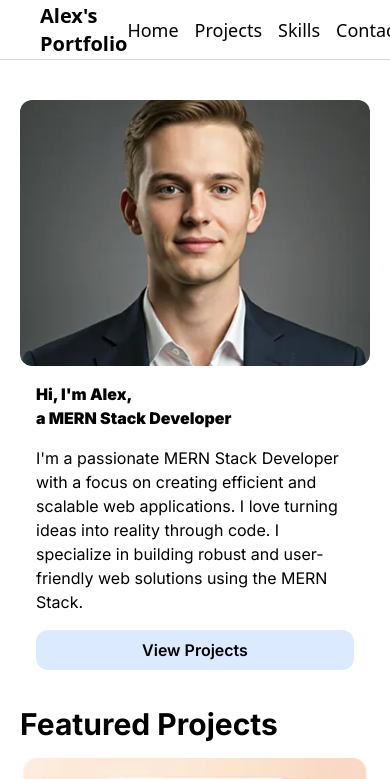
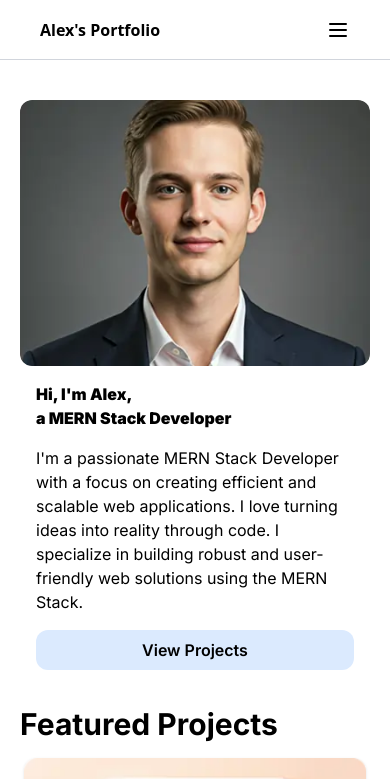
Before and after one commit to abhi-2255/New-Portfolio, a React (Vite) app: page / in a window 390 px wide. Shown: the top 779 px of the page. Built offline with nearby package versions, Linux system fonts and the light colour scheme.

Commit message:
Modified files

```diff
--- a/package.json
+++ b/package.json
@@ -15,6 +15,7 @@
     "@fortawesome/free-solid-svg-icons": "^7.0.0",
     "@fortawesome/react-fontawesome": "^0.2.3",
     "@tailwindcss/vite": "^4.1.11",
+    "lucide-react": "^0.536.0",
     "react": "^19.1.0",
     "react-dom": "^19.1.0",
     "tailwindcss": "^4.1.11"
--- a/src/navbar.tsx
+++ b/src/navbar.tsx
@@ -1,15 +1,36 @@
-import React from 'react'
+import { useState } from "react";
+import { Menu } from 'lucide-react';
 
 export default function Navbar() {
+    const [menuOpened, setOpened] = useState(false)
+    console.log(menuOpened);
+
     return (
+        <>
             <div className=" flex justify-between items-center px-10 h-15 w-full border-b border-gray-300 ">
-                <h2 className="text-xl font-semibold">Alex's Portfolio</h2>
-                <nav className="flex gap-4 ">
+                <h2 className="lg:text-xl md:text-lg sm:text-md text-md font-semibold">Alex's Portfolio</h2>
+                <nav className="gap-4 hidden lg:inline-flex sm:hidden md:hidden ">
                     <h2 className="text-lg font-medium">Home</h2>
                     <h2 className="text-lg font-medium">Projects</h2>
                     <h2 className="text-lg font-medium">Skills</h2>
                     <h2 className="text-lg font-medium">Contact</h2>
                 </nav>
+                <button onClick={() => setOpened(!menuOpened)} className="lg:hidden">
+                    <Menu />
+                </button>
             </div>
+            {
+                menuOpened && (
+                    <div className="bg-gray-500 absolute top-5 right-10">
+                        <h2 className="text-lg font-medium">Home</h2>
+                        <h2 className="text-lg font-medium">Projects</h2>
+                        <h2 className="text-lg font-medium">Skills</h2>
+                        <h2 className="text-lg font-medium">Contact</h2>
+                    </div>
+                )
+            }
+
+        </>
     )
+
 }
```
Also changed, not shown: 1 other file (tests, documents, lock files or other folders).
